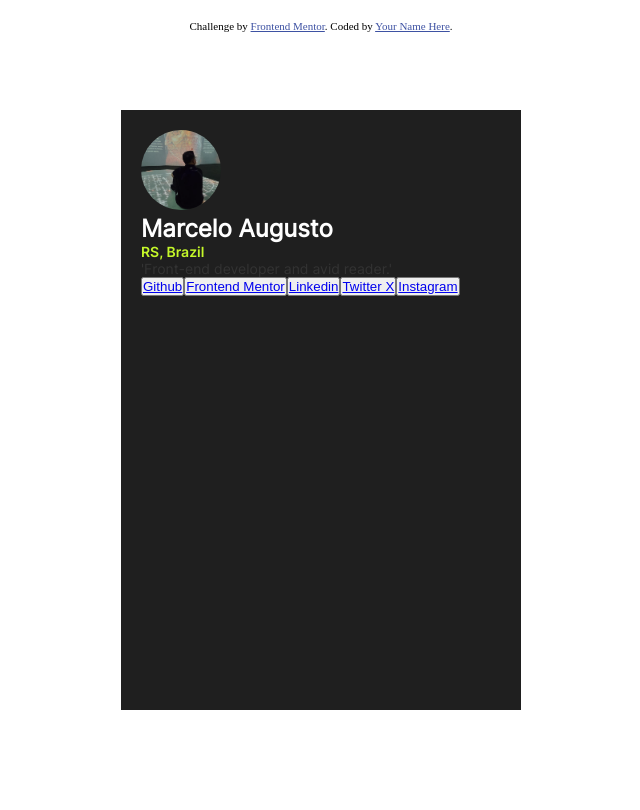
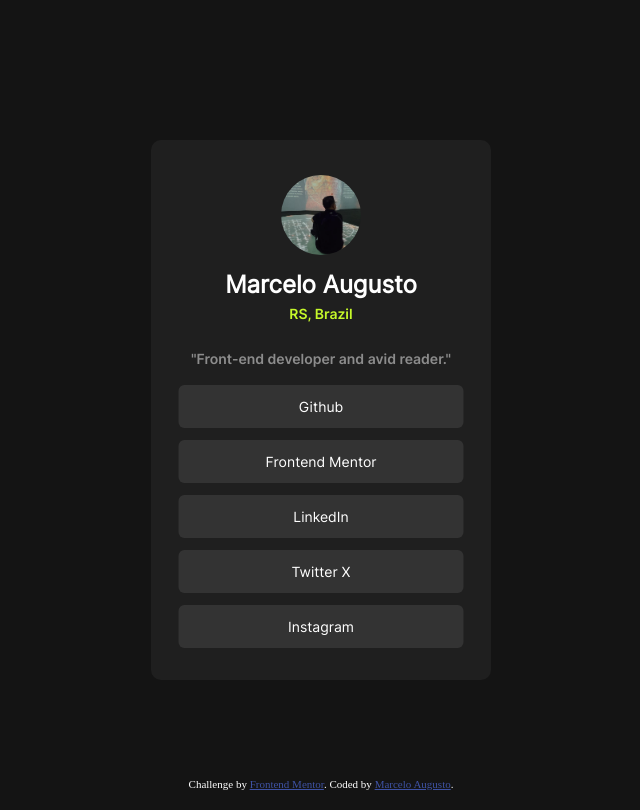
Before and after one commit to Augustto366/social-links-profile-main, a plain HTML site: page index.html in a window 1280 px wide. Shown: the whole page, without its empty margins (319-959 px from the left). Drawn offline with Linux system fonts and the light colour scheme.

Commit message:
finalizado

```diff
--- a/index.html
+++ b/index.html
@@ -7,7 +7,12 @@
   <title>Frontend Mentor | Social links profile</title>
   <link rel="stylesheet" href="style.css">
   <style>
-    .attribution { font-size: 11px; text-align: center; }
+    .attribution { font-size: 11px; text-align: center;
+    position: absolute;
+    left: 50%;
+    transform: translate(-50%);
+    bottom: 20px;
+    color: #fff; }
     .attribution a { color: hsl(228, 45%, 44%); }
   </style>
 </head>
@@ -18,13 +23,13 @@
       <strong>
         <p>RS, Brazil</p>
       </strong>
-      <p>'Front-end developer and avid reader.'</p>
-      <button><a href="https://github.com/Augustto366" target="_blank" ref="external">Github</a></button><button><a href="https://www.frontendmentor.io/profile/Augustto366" target="_blank" ref="external">Frontend Mentor</a></button><button><a href="https://www.linkedin.com/in/marcelo-augusto366/" target="_blank" ref="external">Linkedin</a></button><button><a href="https://twitter.com/Augustto366" target="_blank" ref="external">Twitter X</a></button><button><a href="https://www.instagram.com/augustto366/?next=%2Fgustavoguanabara%2F" target="_blank" ref="external">Instagram</a></button>
+      <p>"Front-end developer and avid reader."</p>
+      <button class="botao"><a href="https://github.com/Augustto366" target="_blank" ref="external">Github</a></button><button class="botao"><a href="https://www.frontendmentor.io/profile/Augustto366" target="_blank" ref="external">Frontend Mentor</a></button><button class="botao"><a href="https://www.linkedin.com/in/marcelo-augusto366/" target="_blank" ref="external">LinkedIn</a></button><button class="botao"><a href="https://twitter.com/Augustto366" target="_blank" ref="external">Twitter X</a></button><button class="botao"><a href="https://www.instagram.com/augustto366/?next=%2Fgustavoguanabara%2F" target="_blank" ref="external">Instagram</a></button>
     </section>
 
   <div class="attribution">
     Challenge by <a href="https://www.frontendmentor.io?ref=challenge" target="_blank">Frontend Mentor</a>.
-    Coded by <a href="#">Your Name Here</a>.
+    Coded by <a href="https://www.linkedin.com/in/marcelo-augusto366/" target="_blank" ref="external">Marcelo Augusto</a>.
   </div>
 </body>
 </html>
--- a/style.css
+++ b/style.css
@@ -26,6 +26,7 @@ body, html {
     padding: 10px;
     width: 100%;
     height: 100vh;
+    background-color: hsl(0, 0%, 8%);
 }
 
 .inside-block {
@@ -34,12 +35,17 @@ body, html {
     left: 50%;
     transform: translate(-50%, -50%);
     padding: 20px;
-    width: 400px;
-    height: 600px;
+    border-radius: 10px;
+    width: 340px;
+    height: 540px;
     background-color: hsl(0, 0%, 12%);
 }
 
 .inside-block > img {
+    position: absolute;
+    left: 50%;
+    top: 35px;
+    transform: translate(-50%);
     width: 80px;
     height: 80px;
     border-radius: 50%;
@@ -47,17 +53,62 @@ body, html {
 
 .inside-block > h1 {
     font-family: inter;
+    width: 300px;
+    position: absolute;
+    top: 130px;
+    left: 50%;
+    transform: translate(-50%);
+    text-align: center;
     color: hsl(0, 0%, 100%);
 }
 
 .inside-block > strong > p {
+    position: absolute;
+    left: 50%;
+    top: 165px;
+    transform: translate(-50%);
     font-family: intersemi;
     font-size: 14px;
     color: hsl(75, 94%, 57%);
 }
 
 .inside-block > p {
+    position: absolute;
+    left: 50%;
+    top: 210px;
+    transform: translate(-50%);
+    font-family: intersemi;
+    font-size: 14px;
+    text-align: center;
+    width: 280px;
+    color: hsl(0, 0%, 55%);
+}
+
+.inside-block > .botao {
+    position: relative;
+    left: 50%;
+    top: 225px;
+    transform: translate(-50%);
+    margin-bottom: 12px;
+    background-color: hsl(0, 0%, 20%);
+    width: 95%;
+    height: 43px;
+    border-radius: 6px;
+    border: none;
+}
+
+.botao > a {
     font-family: inter;
     font-size: 14px;
-    color: hsl(0, 0%, 20%);
+    text-align: center;
+    text-decoration: none;
+    color: hsl(0, 0%, 100%);
 }
+
+.botao:hover, .botao > a:hover {
+    cursor: pointer;
+    background-color: hsl(75, 94%, 57%);
+    font-family: intersemi;
+    color:  hsl(0, 0%, 8%);
+    transition: 0.2s ease-in-out;
+}
```
Also changed, not shown: design/ma.png (added), 1 other file.
